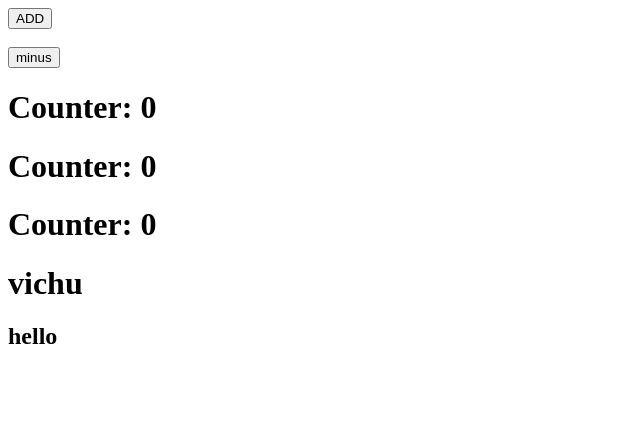
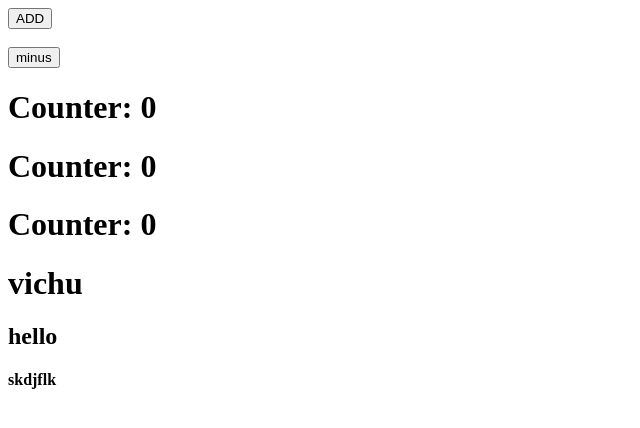
Before and after one commit to Vishnu7025/With_React, a React (Create React App) app in the folder sample/: page / in a window 1280 px wide. Shown: the top 428 px of the page, without its empty margins (0-640 px from the left). Built offline with nearby package versions, Linux system fonts and the light colour scheme.

Commit message:
Update App.js

```diff
--- a/sample/src/App.js
+++ b/sample/src/App.js
@@ -18,6 +18,9 @@ function App() {
       <h1>Counter: {count}</h1>
       <h1>vichu</h1>
       <h2>hello</h2>
+      <h4>
+        skdjflk
+      </h4>
     </div>
   );
 }
```
